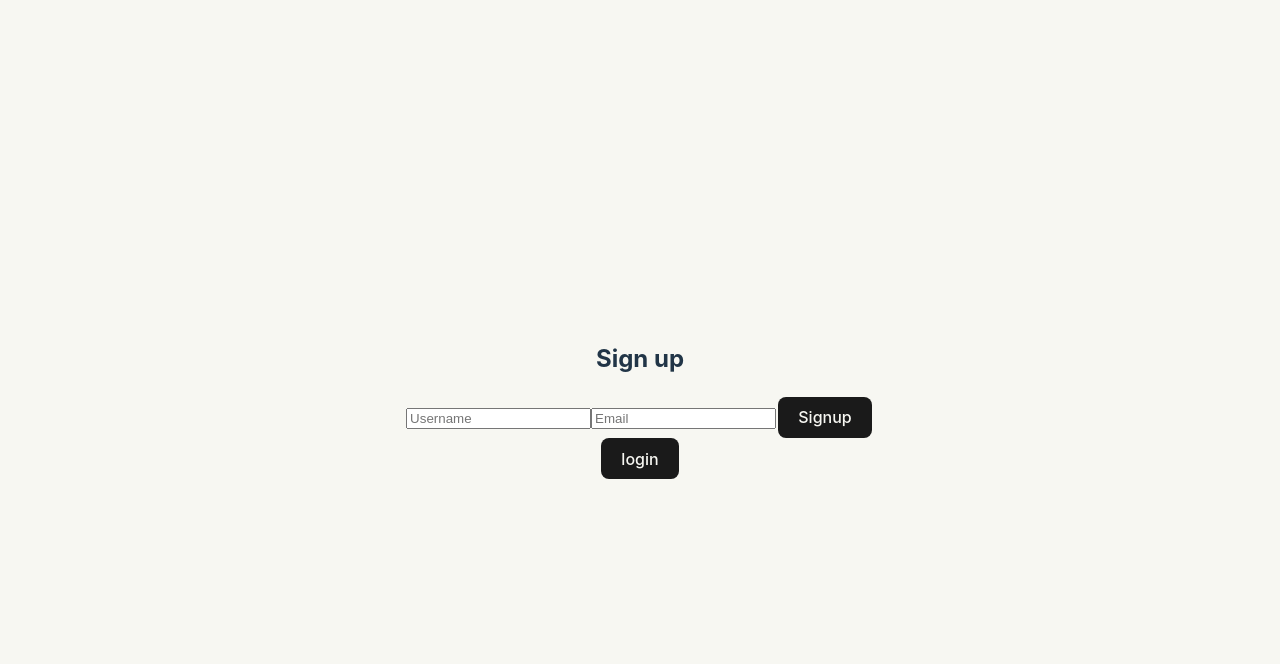
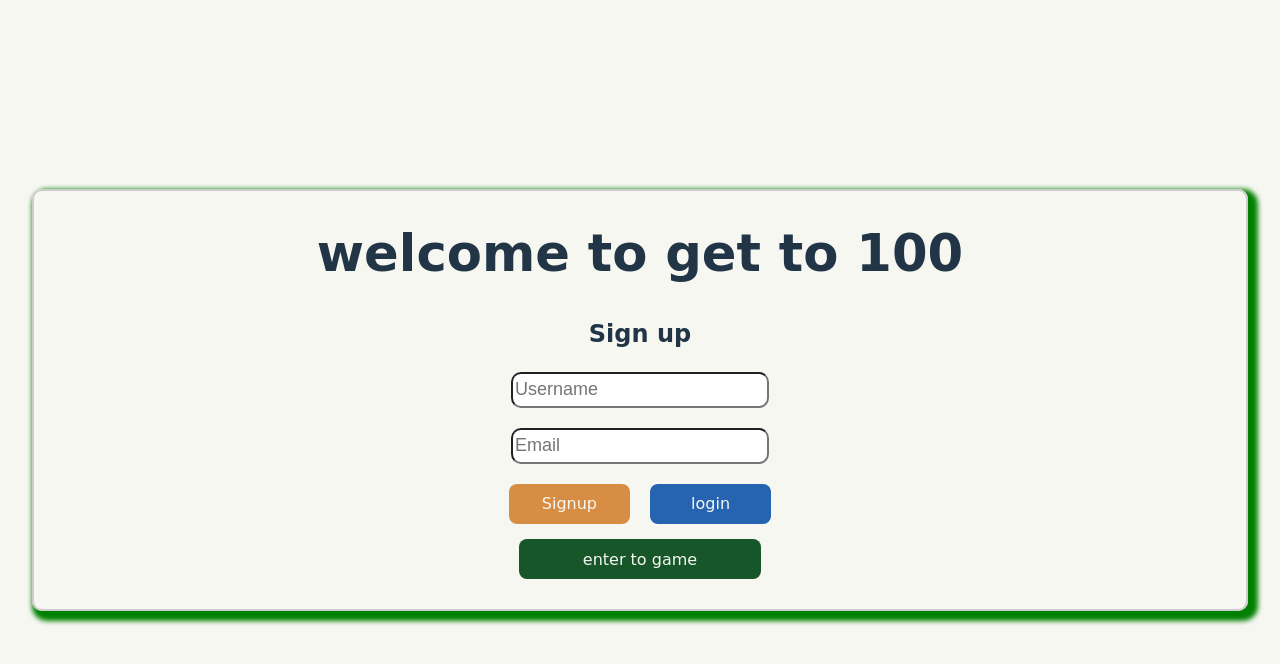
Before and after one commit to Naama-Shvalb/getTo100, a React (Vite) app in the folder getTo100/: page / in a window 1280 px wide. Both pictures are taken after a click on the button "sing up". Shown: the top 664 px of the page. Built offline with nearby package versions, Linux system fonts and the light colour scheme.

Commit message:
continue styling

```diff
--- a/getTo100/src/CurrentPlayer.ts
+++ b/getTo100/src/CurrentPlayer.ts
@@ -36,6 +36,16 @@ export class PlayerCollection {
         this.activePlayer = player;
     }
 
+    getCorrentIndex(): number{
+        return this.currentIndex;
+    }
+
+    setCurrentIndex(index: number) {
+        this.currentIndex = index >= 0 && index < this.players.length ? index : 0; // Ensure index is within bounds
+    }
+
+
+
     addPlayer(player: CurrentPlayer){
         this.players.push(player);
         this.numberPlayers++;
@@ -45,7 +55,7 @@ export class PlayerCollection {
         const index = this.players.indexOf(player);
         this.players.splice(index, 1);
         return this.players;
-        }
+    }
 
     removePlayerByEmail(email) {
         const playerIndex = this.players.findIndex(player => player.email === email);
@@ -69,7 +79,7 @@ export class PlayerCollection {
     getNextPlayer(): CurrentPlayer {
         this.currentIndex = (this.currentIndex + 1) % this.players.length;
         return this.players[this.currentIndex];
-      }
+    }
 }
 
 export const playerCollection = new PlayerCollection();
--- a/getTo100/src/components/GameBoard.css
+++ b/getTo100/src/components/GameBoard.css
@@ -11,6 +11,7 @@ body{
     justify-content: center;
     border: 2px solid lightsalmon;
     border-radius: 20px;
+    margin-bottom: 50px;
 }
 
 .topPlayersTitle{
@@ -28,5 +29,6 @@ body{
 
 .UsersBoards{
     display: flex;
+    flex-wrap: wrap;
     margin-top: 10px;
 }
--- a/getTo100/src/components/GameBoard.jsx
+++ b/getTo100/src/components/GameBoard.jsx
@@ -1,4 +1,4 @@
-import React, { useState } from 'react';
+import React, { useState , useEffect} from 'react';
 import {User} from '../User';
 import{CurrentPlayer, playerCollection} from '../CurrentPlayer';
 import { UserBoard } from './UserBoard';
@@ -10,6 +10,11 @@ export const GameBoard = () =>{
     let storedUser = JSON.parse(localStorage.getItem('storedUser'));
     const [users, setUsers] = useState(playerCollection.players);
     const [highScores, setHighScores] = useState([storedUser[0],storedUser[1],storedUser[2]]);
+
+    useEffect(() => {
+        playerCollection.setActive(playerCollection.players[0]);
+        playerCollection.setCurrentIndex(0);
+    }, []);
 
     const handleExit = (userToRemove) => {
         setUsers(users.filter(user => user.email !== userToRemove.email));
--- a/getTo100/src/components/Login.jsx
+++ b/getTo100/src/components/Login.jsx
@@ -3,6 +3,7 @@ import {User} from '../User';
 import{CurrentPlayer, playerCollection} from '../CurrentPlayer';
 import { SingUp } from './SignUp';
 import { GameBoard } from './GameBoard';
+import './SignUpLogin.css';
 
 export const Login = () => {
   const [email, setEmail] = useState('');
@@ -46,8 +47,8 @@ export const Login = () => {
       {loggedInUser ? (
        <GameBoard></GameBoard>
       ) : ToSignUp ? (<SingUp></SingUp>) : (
-        <div>
-          <h1>wellcame to gmae get to 100!!</h1>
+        <div className='signUpLogin-container'>
+          <h1>welcome to get to 100</h1>
           <h2>insert player</h2>
           <input
             type="email"
@@ -55,10 +56,10 @@ export const Login = () => {
             value={email}
             onChange={(e) => setEmail(e.target.value)}
           />
-          <button onClick={handleLogin}>Login</button>
-          <button onClick={handSingUp}>sing up</button>
+          <button className='loginBtn' onClick={handleLogin}>Login</button>
+          <button className='signUpBtn' onClick={handSingUp}>sing up</button>
           <br />
-          <button onClick={handStartGame}>enter to gmame</button>
+          <button className='enterToGameBtn'onClick={handStartGame}>enter to game</button>
         </div>
       )}
     </div>
--- a/getTo100/src/components/SignUp.jsx
+++ b/getTo100/src/components/SignUp.jsx
@@ -3,6 +3,7 @@ import {User} from '../User';
 import{CurrentPlayer, playerCollection} from '../CurrentPlayer';
 import { Login } from './Login';
 import { GameBoard } from './GameBoard';
+import './SignUpLogin.css';
 
 export const SingUp = () => {
     const [username, setUsername] = useState('');
@@ -22,10 +23,36 @@ export const SingUp = () => {
         localStorage.setItem('storedUser', JSON.stringify(storedUser));
         alert('The user has successfully registered');
         setToLogin(true);
+        loginUser();
       };
+
+    const loginUser = () => {
+      const storedUser = JSON.parse(localStorage.getItem('storedUser')) || [];
+      const user = storedUser.find(Element=>(Element.email === email));
+      if(user){
+        if(playerCollection.getPlayer(email)){
+          alert("You are already in the game");
+        } else {
+          const myPlayer = new CurrentPlayer(user.name, user.email, user.maxScore);
+          playerCollection.addPlayer(myPlayer);
+          //alert("The player entered successfully, please enter another player or start the game");
+        }
+      } else {
+        alert('you are not an existing user please insert another user or sign up');
+      }
+      setEmail("");
+    };
 
     const handleLogin = () => {
       setToLogin(true);
+    };
+
+    const handStartGame = () => {
+      if(playerCollection.getAllPlayers().length < 2){
+        alert("There are not enough players for the game, please add more players");
+      } else {
+        setLoggedInUser(true);
+      }
     };
 
       return (
@@ -36,7 +63,8 @@ export const SingUp = () => {
           ) : ToLogin ? (
             <Login></Login>
           ) : (
-            <div>
+            <div className='signUpLogin-container'>
+              <h1>welcome to get to 100</h1>
               <h2>Sign up</h2>
               <input
                 type="text"
@@ -50,9 +78,11 @@ export const SingUp = () => {
                 value={email}
                 onChange={(e) => setEmail(e.target.value)}
               />
-              <button onClick={handleSignup}>Signup</button>
+              <button className='signUpBtn' onClick={handleSignup}>Signup</button>
+              <button className='loginBtn' onClick={handleLogin}>login</button>
               <br />
-              <button onClick={handleLogin}>login</button>
+              <button className='enterToGameBtn'onClick={handStartGame}>enter to game</button>
+
             </div>
           )}
         </div>
--- /dev/null
+++ b/getTo100/src/components/SignUpLogin.css
@@ -0,0 +1,47 @@
+.signUpLogin-container{
+    margin: 0 auto;
+    border: 2px solid #ccc;
+    border-radius: 10px;
+    box-shadow: 5px 5px 5px 5px green;
+    font-family: 'Comic Sans MS'
+
+}
+
+
+.signUpLogin-container > button{
+    margin-bottom: 15px;
+    margin-right: 10px;
+    margin-left: 10px;
+    width: 10%;
+
+}
+
+.loginBtn{
+    background-color: rgb(38, 100, 177) !important;
+
+}
+
+.signUpBtn{
+    background-color: rgb(215, 142, 68) !important;
+
+}
+
+.enterToGameBtn{
+    width: 20% !important;
+    background-color: rgb(23, 86, 41)!important;
+    margin-bottom: 30px !important;
+
+
+}
+
+.signUpLogin-container > input{
+    margin: 0 auto;
+    display: block;
+    margin-bottom: 20px;
+    border-radius: 10px;
+    width: 250px;
+    height: 30px;
+    font-size: large;
+
+
+}
--- a/getTo100/src/components/UserBoard.css
+++ b/getTo100/src/components/UserBoard.css
@@ -1,13 +1,16 @@
 .UserBoard{
     margin-left: 20px;
     margin-right: 20px;
+    margin-bottom: 50px;
     border: 1px solid #ccc;
     border-radius: 20px;
     padding: 5px;
     box-shadow: 10px 5px 5px #1a1a1a;
     background-color: hwb(60 95% 3%);
     color: #1a1a1aed;
+    height: 305px;
     width: 271px;
+    box-sizing: border-box;
 }
 
 button{
@@ -20,14 +23,16 @@ button{
 .activeUser{
     margin-left: 20px;
     margin-right: 20px;
+    margin-bottom: 50px;
     border: 1px solid #ccc;
     border-radius: 20px;
     padding: 5px;
     box-shadow: 10px 5px 5px green !important;
     background-color: hwb(60 95% 3%);
     color: #1a1a1aed;
+    height: 305px;
     width: 271px;
-
+    box-sizing: border-box;
 
 
 }
--- a/getTo100/src/components/UserBoard.jsx
+++ b/getTo100/src/components/UserBoard.jsx
@@ -19,7 +19,7 @@ export const UserBoard = ({user, onExit, handleScore }) => {
 
         const interval = setInterval(() => {
             handleActivePlayerChange();
-        }, 1000); // Update the active player every second
+        }, 500); // Update the active player every second
 
         return () => {
             clearInterval(interval);
@@ -28,7 +28,7 @@ export const UserBoard = ({user, onExit, handleScore }) => {
 
     const handleActions = (operator) => {
       if (user.email === activePlayer.email) {
-            const activeClass = 'activeUser';
+            //const activeClass = 'activeUser';
             switch(operator){
                 case '+':
                     add1();
@@ -90,8 +90,20 @@ export const UserBoard = ({user, onExit, handleScore }) => {
     };
 
     const handleWin = () => {
+      // const nextIndex = playerCollection.players.indexOf(user);
+      //   playerCollection.setCurrentIndex(nextIndex);
+      //   console.log(playerCollection.getCorrentIndex());
+      //   setWin(true);
+      //   user.scores.push(steps+1);
+
+        const nextIndex = (playerCollection.getCorrentIndex() + 1) % playerCollection.players.length;
+        playerCollection.setCurrentIndex(nextIndex);
+        console.log(playerCollection.getCorrentIndex());
         setWin(true);
-        user.scores.push(steps+1);
+        user.scores.push(steps + 1);
+        const nextPlayer = playerCollection.getNextPlayer();
+        playerCollection.setActive(nextPlayer);
+
     };
 
     const handleNewGame = () => {
@@ -101,12 +113,17 @@ export const UserBoard = ({user, onExit, handleScore }) => {
         user.steps = 0;
         setWin(false);
         handleScore(user);
+        console.log(playerCollection.getCorrentIndex());
+
     };
 
     const handleExit1 = () => {
         playerCollection.removePlayer(user);
         onExit(user);
         handleScore(user);
+        console.log(playerCollection.getCorrentIndex());
+
+
     };
 
 
```
